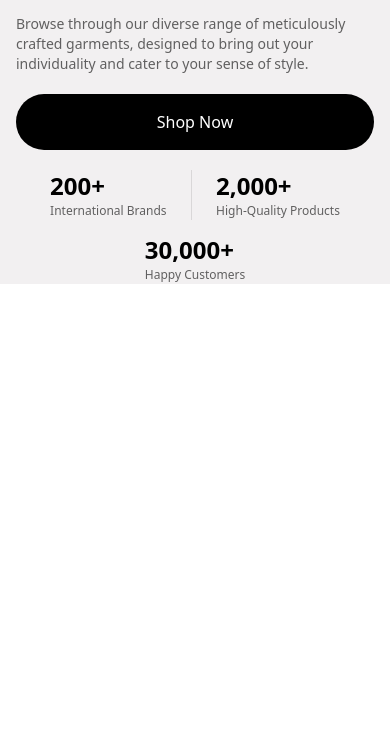
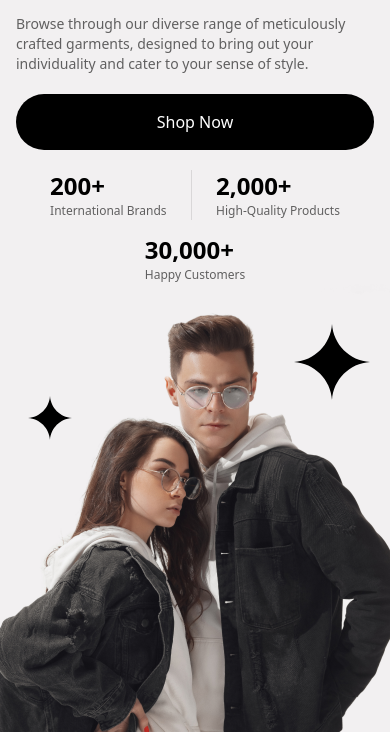
Before and after one commit to asekabtw/shopco, a website: page src/index.html in a window 390 px wide. Shown: the part 254-986 px from the top of the page. Before the commit the page ends 844 px from the top, so only its background shows below. Drawn offline with Linux system fonts and the light colour scheme.

Commit message:
finish styling image mobile

```diff
--- a/src/index.html
+++ b/src/index.html
@@ -15,7 +15,7 @@
     <!-- MAIN -->
     <main class="min-h-full">
       <!-- MAIN CONTAINER -->
-      <div class="">
+      <div class="bg-[#F2F0F1]">
         <!-- DISCOUNT -->
         <div class="w-full text-center py-2 bg-black">
           <p class="text-[12px] text-white">
@@ -25,7 +25,7 @@
         </div>
         <!-- end of DISCOUNT -->
         <!-- NAV -->
-        <nav class="flex justify-between py-5 px-4">
+        <nav class="flex justify-between py-5 px-4 bg-white">
           <!-- LOGO -->
           <div class="flex items-center gap-4">
             <a href="" class="text-xl">
@@ -57,7 +57,7 @@
         <!-- end of NAV -->
 
         <!-- INFO -->
-        <div class="grid px-4 gap-5 bg-[#F2F0F1] pt-10">
+        <div class="grid px-4 gap-5 pt-10">
           <!-- TEXT -->
           <h1 class="font-extrabold text-4xl w-[90%] leading-8 font-main">
             FIND CLOTHES THAT MATCHES YOUR STYLE
@@ -70,7 +70,15 @@
           <button class="bg-black py-4 text-white rounded-[62px]">
             Shop Now
           </button>
-          <div class="grid gap-y-[14px] justify-center gap-x-6">
+
+          <!-- end of TEXT -->
+        </div>
+        <!-- end of INFO -->
+
+        <!-- STATS -->
+        <div>
+          <!-- CUSTOMERS -->
+          <div class="grid gap-y-[14px] justify-center gap-x-6 mt-5">
             <div class="">
               <p class="text-2xl font-bold">200+</p>
               <p class="text-[12px] opacity-60">International Brands</p>
@@ -86,9 +94,29 @@
               <p class="text-[12px] opacity-60">Happy Customers</p>
             </div>
           </div>
-          <!-- end of TEXT -->
+          <!-- end of CUSTOMERS -->
+
+          <!-- MAIN IMAGE -->
+          <div class="relative">
+            <img
+              class="absolute left-7 top-28 w-[44px]"
+              src="./images/star.svg"
+              alt=""
+            />
+            <img
+              class="absolute w-[76px] right-5 top-10"
+              src="./images/star.svg"
+              alt=""
+            />
+            <img
+              class="object-contain"
+              src="./images/boy_with_girl.png"
+              alt=""
+            />
+          </div>
+          <!-- end of MAIN IMAGE -->
         </div>
-        <!-- end of INFO -->
+        <!-- end of STATS -->
       </div>
       <!-- end of MAIN CONTAINER -->
     </main>
```
Also changed, not shown: src/images/boy_with_girl.png (added), src/images/calvin.svg (added), src/images/gucci.svg (added), src/images/prada.svg (added), src/images/star.svg (added), src/images/vercsace.svg (added), src/images/zara.svg (added), src/style.css.
